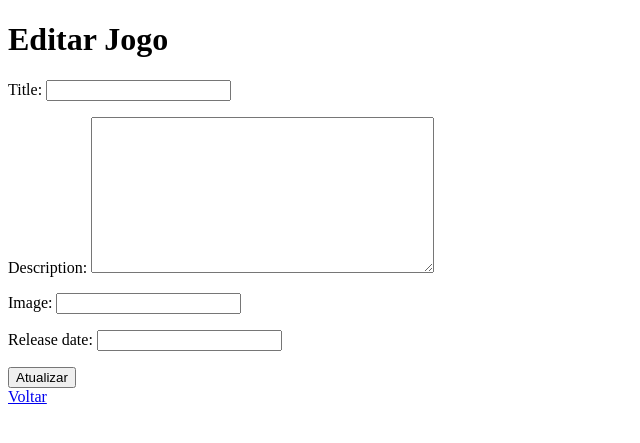
After one commit to GuiCodeLabs/wsBackend-Fabrica26.1, a Django app: template games/templates/games/update_game.html in a window 1280 px wide. The commit adds this page. Shown: the top 443 px of the page, without its empty margins (0-640 px from the left). Run offline with Django 5.2, Linux system fonts and the light colour scheme; the template is opened without the code that fills it: values that come from a table or form of the project are taken from there, others are empty.

Commit message:
feat: add update game functionality

```diff
--- a/games/templates/games/game_detail.html
+++ b/games/templates/games/game_detail.html
@@ -4,6 +4,7 @@
     <title>{{ game.title }}</title>
 </head>
 <body>
+    <a href="{% url 'games:update_game' game.id %}">Editar</a>
 
     <h1>{{ game.title }}</h1>
 
--- /dev/null
+++ b/games/templates/games/update_game.html
@@ -0,0 +1,20 @@
+<!DOCTYPE html>
+<html>
+<head>
+    <title>Editar Jogo</title>
+</head>
+<body>
+
+    <h1>Editar Jogo</h1>
+
+    <form method="post">
+        {% csrf_token %}
+        {{ form.as_p }}
+
+        <button type="submit">Atualizar</button>
+    </form>
+
+    <a href="/">Voltar</a>
+
+</body>
+</html>
--- a/games/urls.py
+++ b/games/urls.py
@@ -1,5 +1,5 @@
 from django.urls import path
-from .views import game_list, game_detail, create_game
+from .views import game_list, game_detail, create_game, update_game
 
 app_name = 'games'
 
@@ -7,4 +7,5 @@ urlpatterns = [
     path('', game_list, name='game_list'),
     path('game/<int:id>/', game_detail, name='game_detail'),
     path('create/', create_game, name='create_game'),
+    path('update/<int:id>/', update_game, name='update_game'),
 ]
```
Also changed, not shown: games/views.py (+14 -0 lines).
